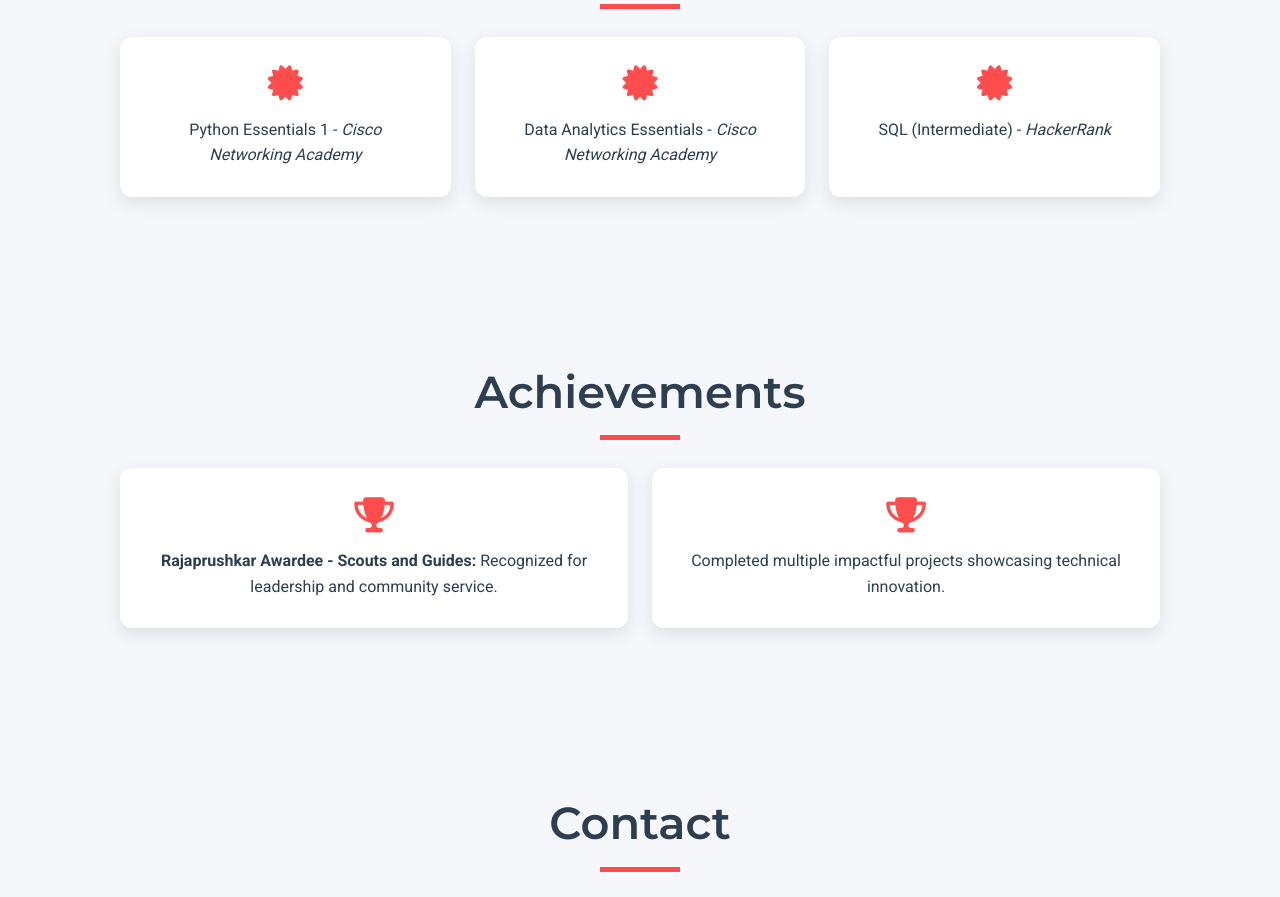
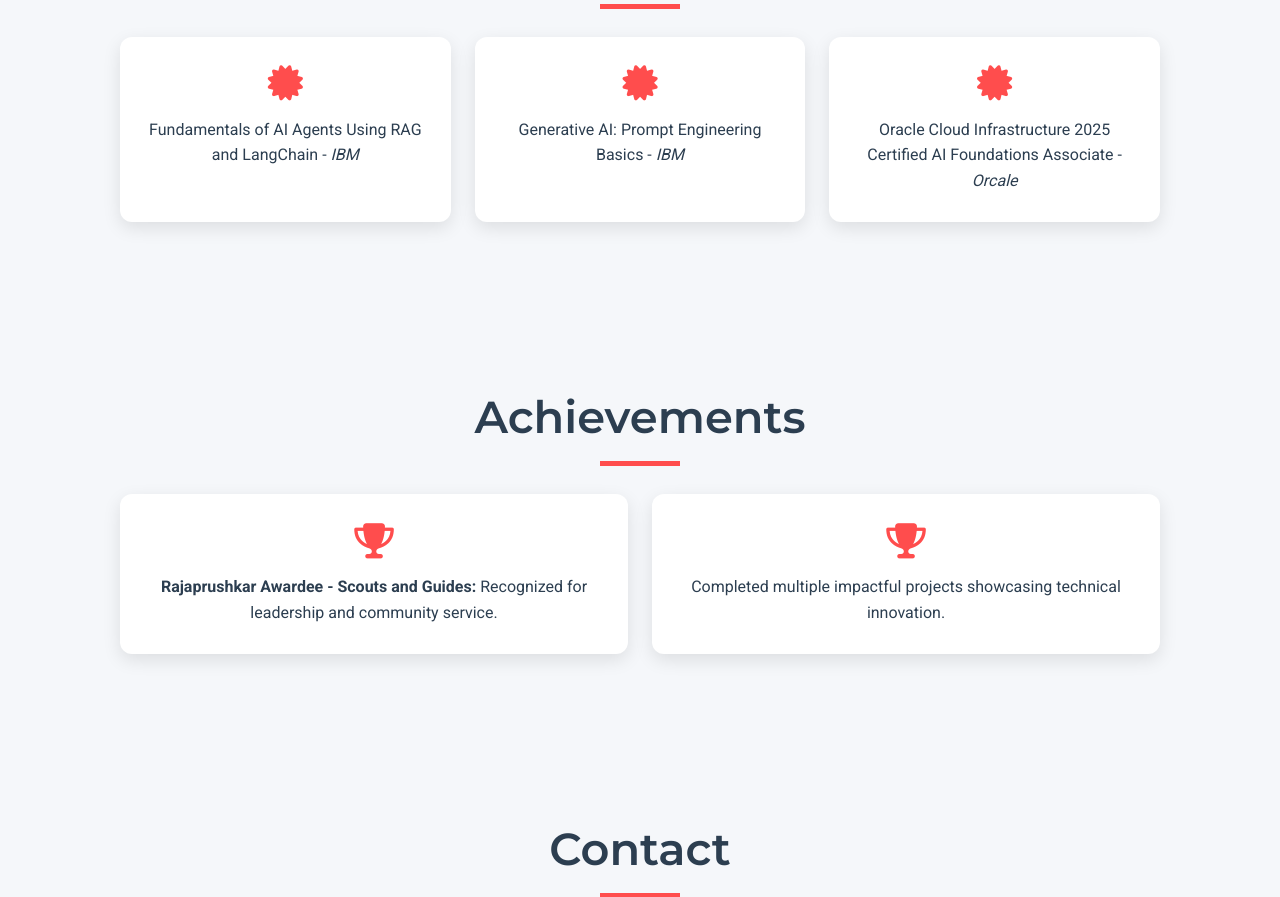
Before and after one commit to Nithin-182004/portfolio.io, a plain HTML site: page index.html in a window 1280 px wide. Shown: the part 4638-5535 px from the top of the page. Drawn offline with Linux system fonts and the light colour scheme.

Commit message:
Update index.html

```diff
--- a/index.html
+++ b/index.html
@@ -789,15 +789,15 @@
             <div class="certifications-list">
                 <div class="certification-card">
                     <i class="fas fa-certificate" aria-hidden="true"></i>
-                    <p>Python Essentials 1 - <em>Cisco Networking Academy</em></p>
+                    <p>Fundamentals of AI Agents Using RAG and LangChain - <em>IBM</em></p>
                 </div>
                 <div class="certification-card">
                     <i class="fas fa-certificate" aria-hidden="true"></i>
-                    <p>Data Analytics Essentials - <em>Cisco Networking Academy</em></p>
+                    <p>Generative AI: Prompt Engineering Basics - <em>IBM</em></p>
                 </div>
                 <div class="certification-card">
                     <i class="fas fa-certificate" aria-hidden="true"></i>
-                    <p>SQL (Intermediate) - <em>HackerRank</em></p>
+                    <p>Oracle Cloud Infrastructure 2025 Certified AI Foundations Associate - <em>Orcale</em></p>
                 </div>
             </div>
         </section>
```
